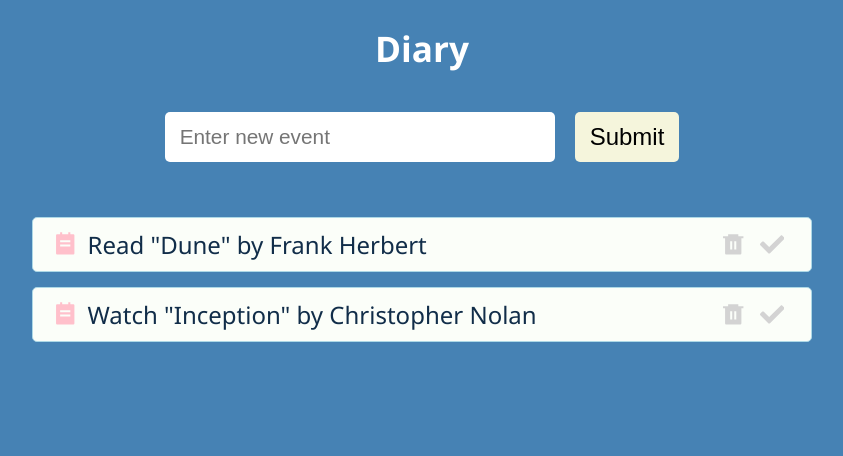
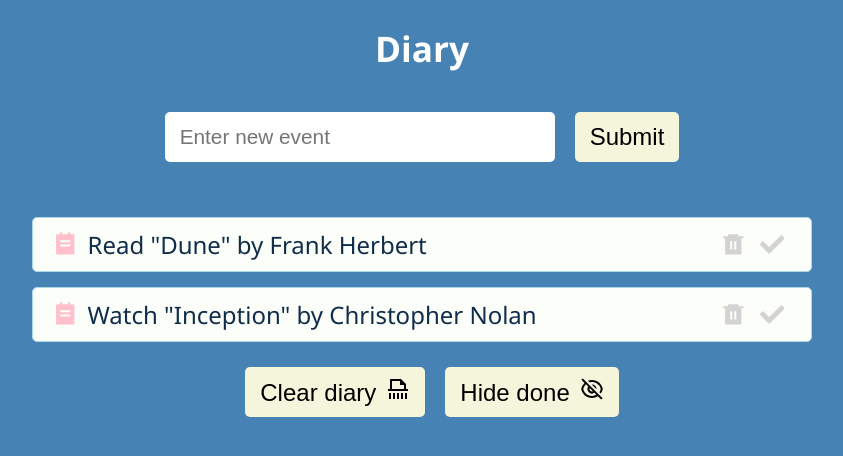
Before and after one commit to wadpas/diary-react-app, a React (Create React App) app: page / in a window 1280 px wide. Shown: the top 456 px of the page, without its empty margins (218-1061 px from the left). Built offline with nearby package versions, Linux system fonts and the light colour scheme.

Commit message:
added actions buttons

```diff
--- a/src/App.js
+++ b/src/App.js
@@ -1,6 +1,7 @@
 import { useState } from 'react'
 import { v4 as uuidv4 } from 'uuid'
 import './App.css'
+import Actions from './components/actions/Actions'
 import Events from './components/events/Events'
 import NewEvent from './components/newEvent/NewEvent'
 
@@ -39,6 +40,14 @@ function App() {
     )
   }
 
+  const clearEvents = () => {
+    setEvent([])
+  }
+
+  const removeCompleted = () => {
+    setEvent(events.filter((e) => !e.isComplete))
+  }
+
   return (
     <div className="App">
       <h1>Diary</h1>
@@ -47,7 +56,10 @@ function App() {
         events={events}
         removeEvent={removeEvent}
         toggleComplete={toggleComplete}
-      />
+      />{' '}
+      {!!events.length && (
+        <Actions clearEvents={clearEvents} removeCompleted={removeCompleted} />
+      )}
     </div>
   )
 }
--- /dev/null
+++ b/src/components/actions/Actions.js
@@ -0,0 +1,19 @@
+import { RiFileShredLine, RiEyeOffLine } from 'react-icons/ri'
+import Button from '../button/Button'
+
+function Actions({ clearEvents, removeCompleted }) {
+  return (
+    <div>
+      <Button title="Reset events" onClick={clearEvents}>
+        Clear diary
+        <RiFileShredLine style={{ paddingLeft: 10 }} />
+      </Button>
+      <Button title="Clear events" onClick={removeCompleted}>
+        Hide done
+        <RiEyeOffLine style={{ paddingLeft: 10 }} />
+      </Button>
+    </div>
+  )
+}
+
+export default Actions
--- /dev/null
+++ b/src/components/button/Button.js
@@ -0,0 +1,16 @@
+import styles from './Button.module.css'
+
+function Button({ onClick, children, title, disabled = false }) {
+  return (
+    <button
+      className={styles.button}
+      onClick={onClick}
+      title={title}
+      disabled={disabled}
+    >
+      {children}
+    </button>
+  )
+}
+
+export default Button
--- /dev/null
+++ b/src/components/button/Button.module.css
@@ -0,0 +1,14 @@
+.button {
+  margin-left: 20px;
+  height: 50px;
+  cursor: pointer;
+  background-color: beige;
+  font-size: 1.5rem;
+  padding: 10px 15px;
+  border: none;
+  border-radius: 5px;
+}
+
+.button:hover {
+  background-color: rgb(240, 240, 155);
+}
```
Also changed, not shown: src/components/actions/Actions.module.css (added).
